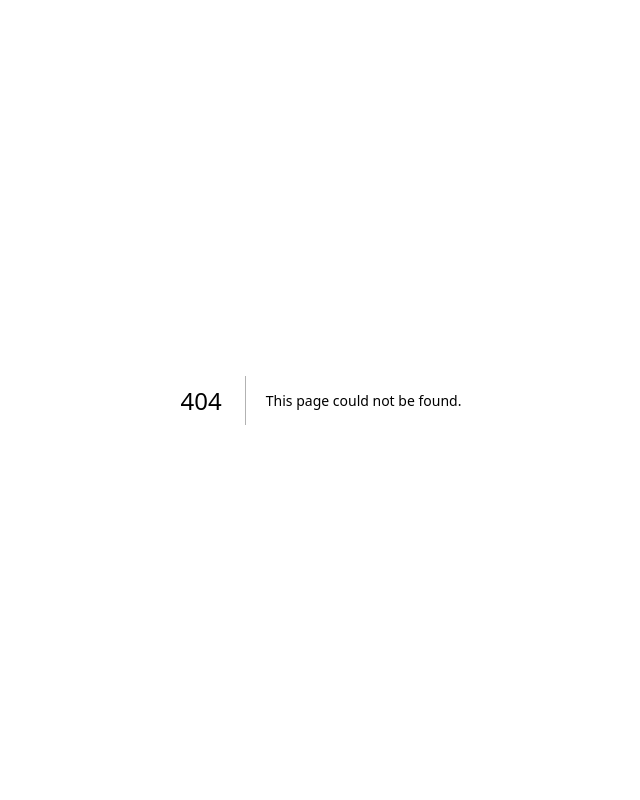
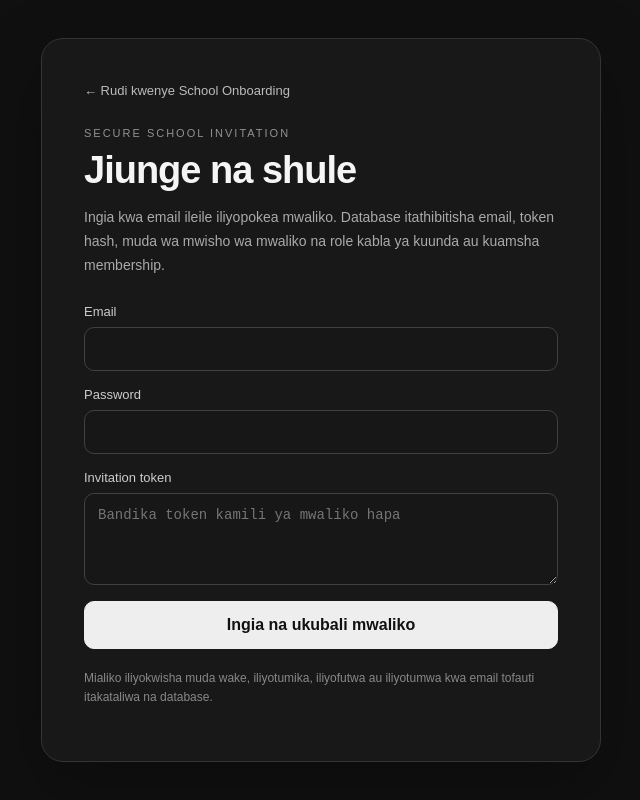
Before and after one commit to faisalmvungi02-hub/school-management-system-pro, a Next.js app: page /school/invitations/accept in a window 1280 px wide. Before the commit this address had no page. Shown: the whole page, without its empty margins (319-959 px from the left). Built offline with nearby package versions, Linux system fonts and the light colour scheme; no server answers.

Commit message:
Add secure school invitation acceptance page

```diff
--- /dev/null
+++ b/app/school/invitations/accept/page.tsx
@@ -0,0 +1,78 @@
+"use client";
+
+import { useMemo, useState } from "react";
+import type { CSSProperties, FormEvent } from "react";
+import Link from "next/link";
+import { createClient } from "@supabase/supabase-js";
+
+export default function AcceptSchoolInvitationPage() {
+  const supabase = useMemo(() => {
+    const url = process.env.NEXT_PUBLIC_SUPABASE_URL;
+    const key = process.env.NEXT_PUBLIC_SUPABASE_PUBLISHABLE_KEY ?? process.env.NEXT_PUBLIC_SUPABASE_ANON_KEY;
+    return url && key ? createClient(url, key) : null;
+  }, []);
+  const [email,setEmail]=useState("");
+  const [password,setPassword]=useState("");
+  const [token,setToken]=useState("");
+  const [signedIn,setSignedIn]=useState(false);
+  const [busy,setBusy]=useState(false);
+  const [message,setMessage]=useState("");
+  const [error,setError]=useState("");
+
+  async function handleSubmit(event: FormEvent<HTMLFormElement>) {
+    event.preventDefault(); setBusy(true); setError(""); setMessage("");
+    try {
+      if (!supabase) throw new Error("Supabase environment variables hazijawekwa.");
+      let authenticated = signedIn;
+      if (!authenticated) {
+        const {data,error:loginError}=await supabase.auth.signInWithPassword({email:email.trim(),password});
+        if(loginError || !data.user) throw loginError ?? new Error("Imeshindikana kuingia.");
+        authenticated=true; setSignedIn(true);
+      }
+      const cleanToken=token.trim();
+      if(cleanToken.length<32) throw new Error("Invitation token haijakamilika. Tumia token yote uliyopewa.");
+      const {data,error:rpcError}=await supabase.rpc("accept_school_invitation",{p_token:cleanToken});
+      if(rpcError) throw rpcError;
+      if(typeof data!=="string") throw new Error("Invitation imewasilishwa lakini server haikurudisha school ID inayotarajiwa.");
+      setMessage(`Invitation imekubaliwa kikamilifu. School ID: ${data}. Ruhusa zako zimetolewa kulingana na role iliyowekwa na shule.`);
+      setToken("");
+    } catch(cause) {
+      setError(cause instanceof Error ? cause.message : "Imeshindikana kukubali invitation.");
+    } finally { setBusy(false); }
+  }
+
+  return (
+    <main style={page}>
+      <section style={shell}>
+        <Link href="/school/onboarding" style={link}>← Rudi kwenye School Onboarding</Link>
+        <p style={eyebrow}>SECURE SCHOOL INVITATION</p>
+        <h1 style={heading}>Jiunge na shule</h1>
+        <p style={copy}>Ingia kwa email ileile iliyopokea mwaliko. Database itathibitisha email, token hash, muda wa mwisho wa mwaliko na role kabla ya kuunda au kuamsha membership.</p>
+        <form onSubmit={handleSubmit} style={form}>
+          {!signedIn && <>
+            <label style={label}>Email<input required type="email" autoComplete="username" value={email} onChange={e=>setEmail(e.target.value)} style={field}/></label>
+            <label style={label}>Password<input required type="password" autoComplete="current-password" value={password} onChange={e=>setPassword(e.target.value)} style={field}/></label>
+          </>}
+          <label style={label}>Invitation token<textarea required minLength={32} rows={4} value={token} onChange={e=>setToken(e.target.value)} style={{...field,resize:"vertical"}} placeholder="Bandika token kamili ya mwaliko hapa"/></label>
+          <button type="submit" disabled={busy} style={primary}>{busy?"Inathibitisha invitation...":signedIn?"Kubali mwaliko":"Ingia na ukubali mwaliko"}</button>
+        </form>
+        {message&&<p role="status" style={success}>{message}</p>}
+        {error&&<p role="alert" style={danger}>{error}</p>}
+        <p style={small}>Mialiko iliyokwisha muda wake, iliyotumika, iliyofutwa au iliyotumwa kwa email tofauti itakataliwa na database.</p>
+      </section>
+    </main>
+  );
+}
+const page:CSSProperties={minHeight:"100vh",display:"grid",placeItems:"center",padding:24,background:"#101010",color:"#f5f5f5",fontFamily:"Arial,sans-serif"};
+const shell:CSSProperties={width:"min(100%,560px)",padding:"clamp(24px,5vw,42px)",border:"1px solid #343434",borderRadius:22,background:"rgba(255,255,255,.035)",boxShadow:"0 24px 70px rgba(0,0,0,.28)"};
+const eyebrow:CSSProperties={color:"#929292",fontSize:11,letterSpacing:2,margin:"28px 0 10px"};
+const heading:CSSProperties={fontSize:"clamp(28px,5vw,38px)",letterSpacing:-1,margin:"8px 0 12px"};
+const copy:CSSProperties={color:"#aaa",fontSize:14,lineHeight:1.7,marginBottom:26};
+const form:CSSProperties={display:"grid",gap:16};
+const label:CSSProperties={display:"grid",gap:8,color:"#ccc",fontSize:13};
+const field:CSSProperties={width:"100%",boxSizing:"border-box",padding:13,border:"1px solid #414141",borderRadius:10,background:"#171717",color:"#fff",fontSize:14};
+const primary:CSSProperties={padding:14,border:"1px solid #eee",borderRadius:10,background:"#eee",color:"#111",fontWeight:700,cursor:"pointer"};
+const link:CSSProperties={color:"#bbb",textDecoration:"none",fontSize:13};
+const small:CSSProperties={marginTop:20,color:"#888",fontSize:12,lineHeight:1.6};
+const success:CSSProperties={padding:12,border:"1px solid #555",borderRadius:10,color:"#ddd",fontSize:13,lineHeight:1.6};
+const danger:CSSProperties={padding:12,border:"1px solid #744",borderRadius:10,color:"#ffd0d0",fontSize:13};
```
